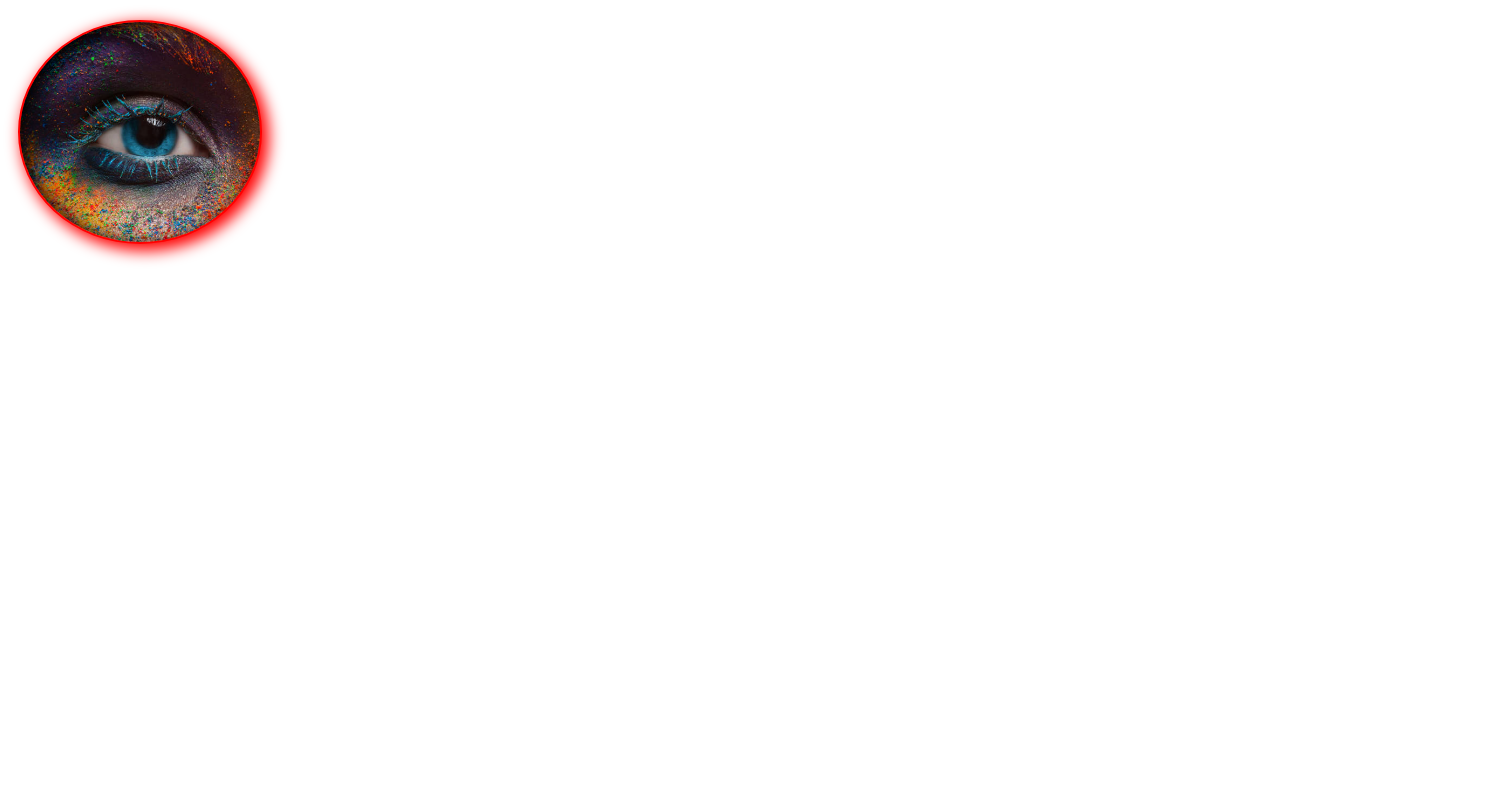
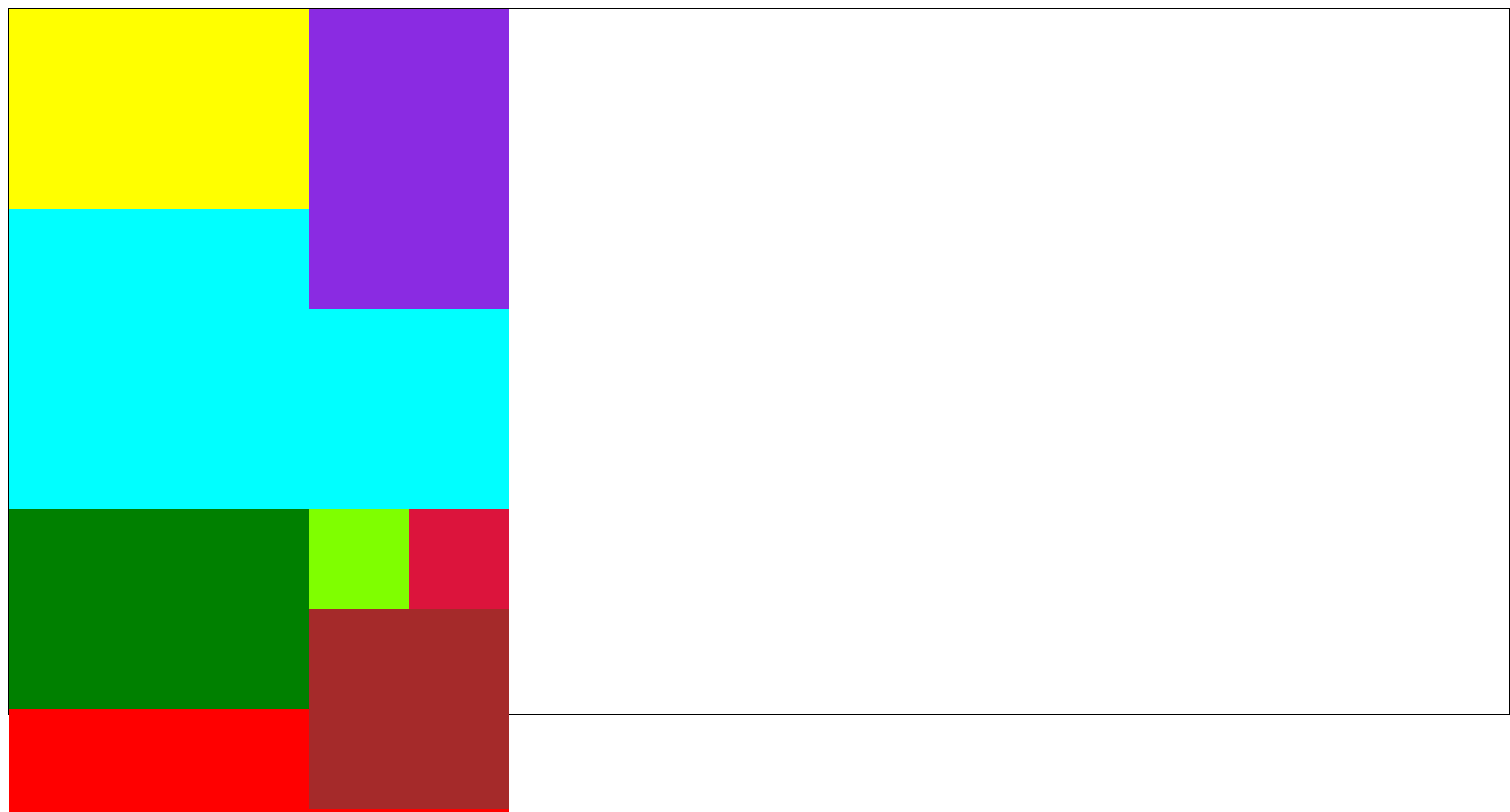
Before and after one commit to Neha-Maurya7068/css_practice, a plain HTML site: page index2.html in a window 1280 px wide. Shown: the top 812 px of the page, 1510 px wide, since content can reach past the window. Drawn offline with Linux system fonts and the light colour scheme.

Commit message:
Add files via upload

```diff
--- a/index2.html
+++ b/index2.html
@@ -3,31 +3,82 @@
 <head>
     <meta charset="UTF-8">
     <meta name="viewport" content="width=device-width, initial-scale=1.0">
-    <title>CSS</title>
-    <style>
-        .container{
-            height: 200px;
-            width: 200px;
-            background-color: blueviolet;
-            border-radius: 50%;
-            padding:10px 20px 10px 20px;
-            margin:20px 10px 20px 10px;
-            border:2px solid red;
+    <title>Document</title>
+</head>
+<style>
+    #outer{
+        height:705px;
+        width: 1500px;
+        border:1px solid black
+    }
+    #header{
+        height:500px;
+        width:500px;
+        background-color: aqua;
+    }
+    #headerLeft{
+        height:200px;
+        width: 300px;
+        background-color: yellow;
+        float:left;
+    }
+    #headerRight{
+        height: 300px;
+        width: 200px;
+        background-color: blueviolet;
+        float:left;
+    }
+    #main{
+        height: 500px;
+        width: 500px;
+        background-color: red;
+    }
+    #mainLeft{
+        height: 200px;
+        width: 300px;
+        background-color: green;
+        float:left;
+    }
+    #mainRight{
+        height:300px;
+        width:200px;
+        background-color:brown;
+        float:left;
 
-            outline-offset: 20px;
-            background-image: url(./neha.jpg);
-            background-position: center;
-            background-size: cover;
-            box-shadow: 5px 5px 15px 2px red , inset 5px 5px 20px 2px black;
+    }
+    #mainRightUpper{
+        height: 100px;
+        width: 100px;
+        background-color: chartreuse;
+        float:left;
+    }
+    #mainRightLower{
+        height:100px;
+        width: 100px;
+        background-color: crimson;
+        float:left;
+    }
 
-        }
-
-
-    </style>
-</head>
+    #footer{
+        height:500px;
+        width:500px;
+        background-color: blue;
+    }
+</style>
 <body>
-    <div class="container">
-
+    <div id="outer">
+        <div id="header">
+            <div id="headerLeft"></div>
+            <div id="headerRight"></div>
+        </div>
+        <div id="main">
+            <div id="mainLeft"></div>
+            <div id="mainRight">
+                <div id="mainRightUpper"></div>
+                <div id="mainRightLower"></div>
+            </div>
+        </div>
+        <div id="footer"></div>
     </div>
 </body>
 </html>
```
